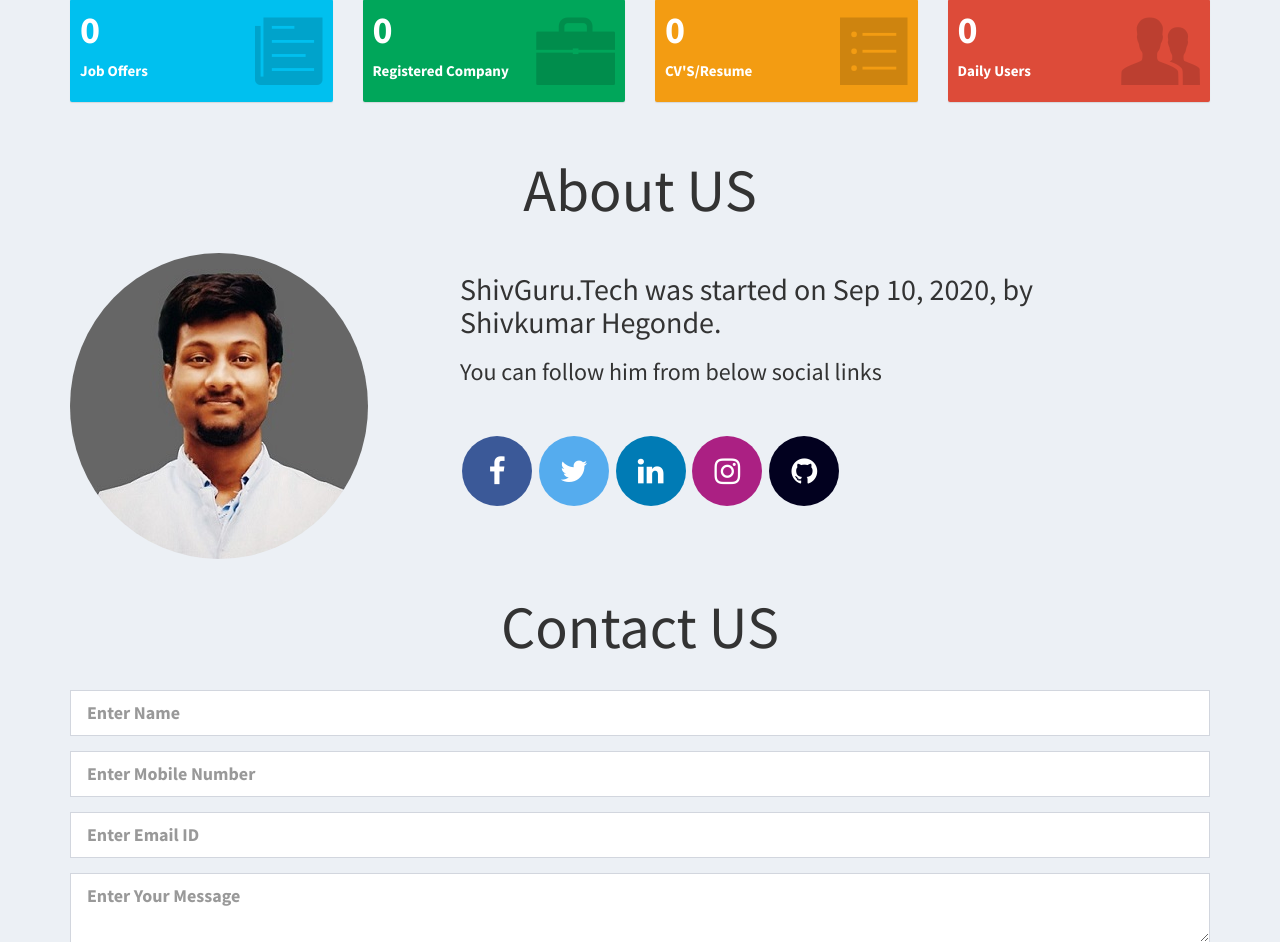
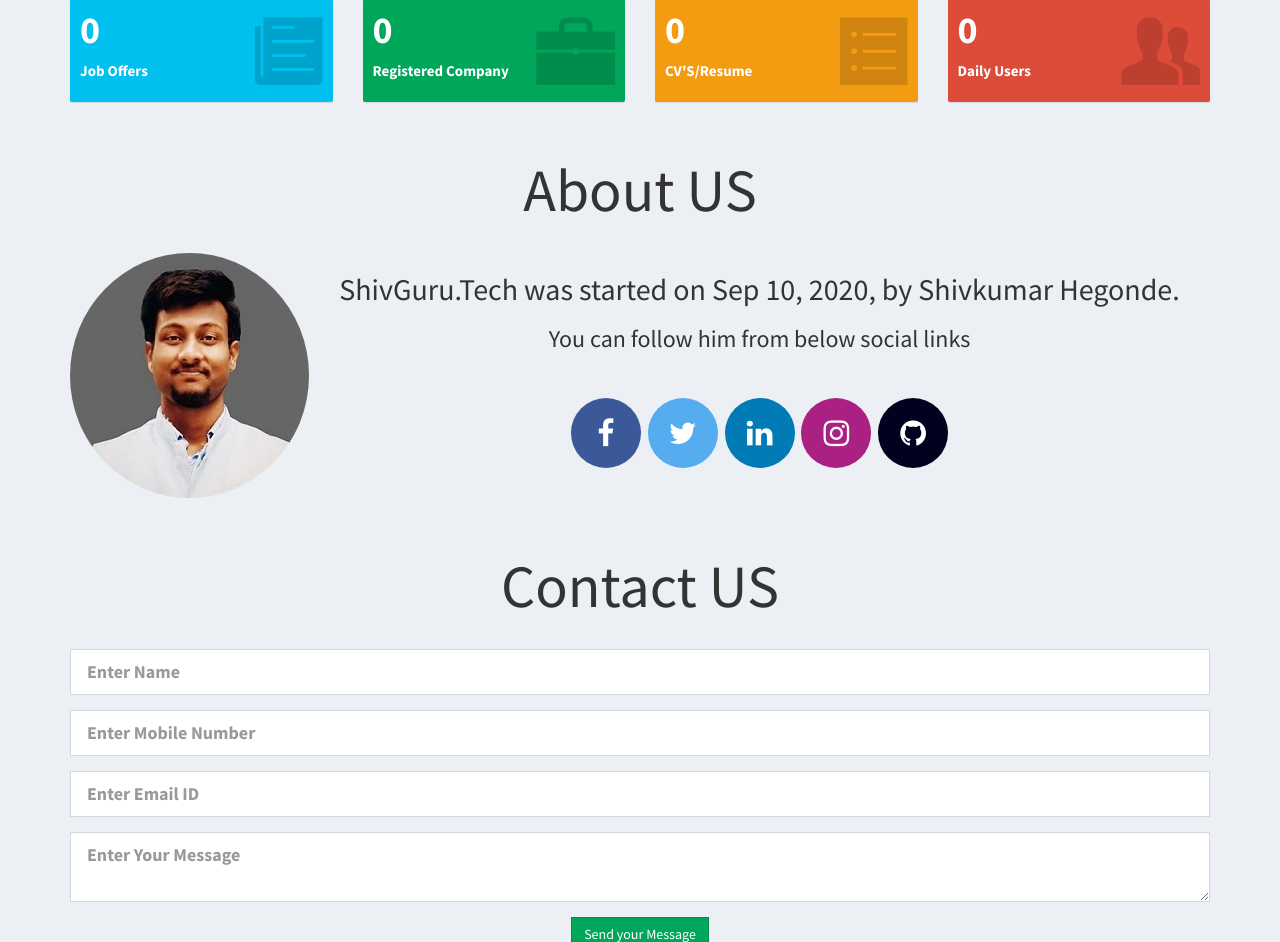
Before and after one commit to shivahegonde/jobportal, a PHP site: page / in a window 1280 px wide. Shown: the part 1348-2290 px from the top of the page. Run offline with PHP 8.4, Linux system fonts and the light colour scheme; data that the repository does not hold is empty; some libraries are stand-ins or nearby versions.

Commit message:
UI Improved and Icon added

```diff
--- a/index.php
+++ b/index.php
@@ -26,6 +26,7 @@ require_once("db.php");
   <link rel="stylesheet" href="css/_all-skins.min.css">
   <!-- Custom -->
   <link rel="stylesheet" href="css/custom.css">
+  <link rel="icon" href="http://shivguru.tech/icon.png">
   <!-- HTML5 Shim and Respond.js IE8 support of HTML5 elements and media queries -->
   <!-- WARNING: Respond.js doesn't work if you view the page via file:// -->
   <!--[if lt IE 9]>
@@ -369,16 +370,17 @@ require_once("db.php");
           </div>
         </div>
         <div class="row">
-          <div class="col-md-4">
-            <img src="img/shiv1.jpg" style="border-radius: 50%;" class="img-responsive">
-          </div>
-          <div class="col-md-7 about-text margin-bottom-20">
+          <div class="col-md-12 text-center latest-job margin-bottom-20">
+            <img src="img/shiv1.jpg" style="border-radius: 50%; float: left;" class="img-responsive">
             <h2>ShivGuru.Tech was started on Sep 10, 2020, by Shivkumar Hegonde.</h2>
 
 
 
             <h3>You can follow him from below social links</h3>
             <p>&nbsp</p>
+
+
+
 
             <a href="https://www.facebook.com/shivahegonde" class="fa fa-facebook" target="_blank"></a>
 
@@ -389,11 +391,11 @@ require_once("db.php");
           <a href="https://github.com/shivahegonde/" class="fa fa-github" target="_blank"> </a>
 
           </a>
+          </div>
 
 
 
 
-          </div>
         </div>
       </div>
     </section>
```
Also changed, not shown: icon.png (added), img/shiv1.jpg.
